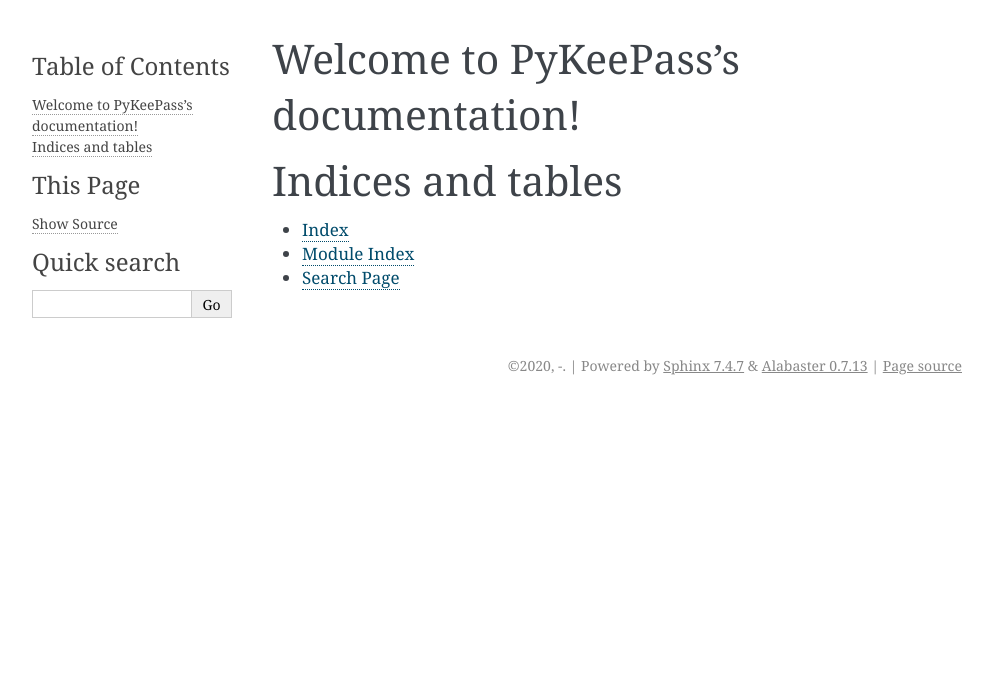
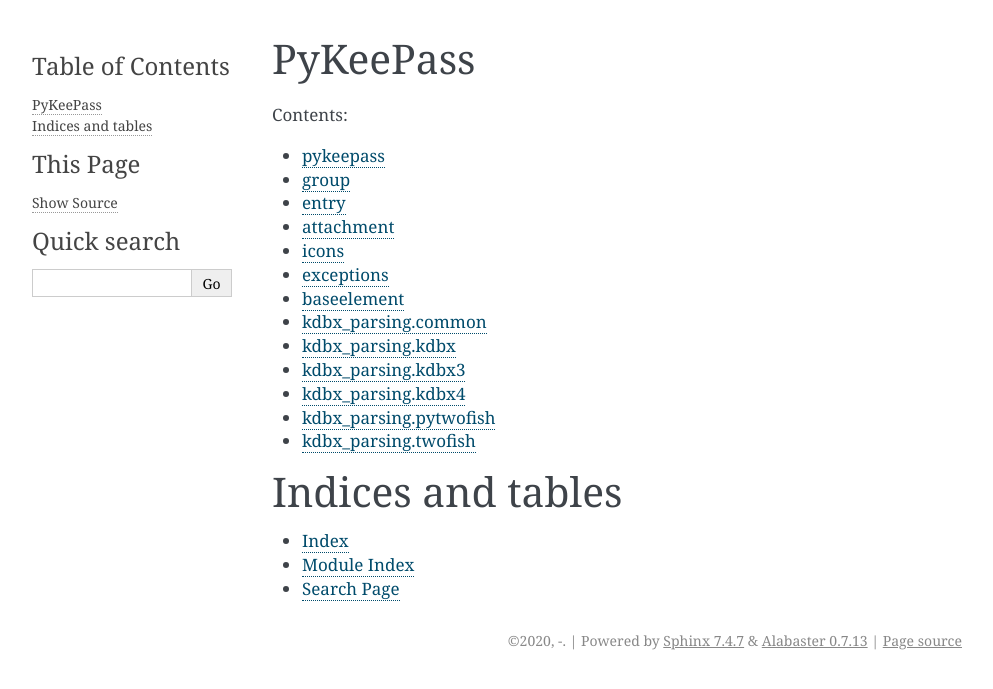
Before and after one commit to libkeepass/pykeepass, a Sphinx documentation site: the page built from doc/source/index.rst, in a window 1280 px wide. Shown: the top 689 px of the page, without its empty margins (148-1141 px from the left). Built offline with Sphinx 7.4.7, drawn with Linux system fonts in a browser that asks for light colours.

Commit message:
add bare-bone module structure as documentation

```diff
--- /dev/null
+++ b/doc/source/attachment.rst
@@ -0,0 +1,5 @@
+attachment
+==========
+
+.. automodule:: pykeepass.attachment
+   :members:
--- /dev/null
+++ b/doc/source/baseelement.rst
@@ -0,0 +1,5 @@
+baseelement
+===========
+
+.. automodule:: pykeepass.baseelement
+   :members:
--- /dev/null
+++ b/doc/source/entry.rst
@@ -0,0 +1,5 @@
+entry
+=====
+
+.. automodule:: pykeepass.entry
+   :members:
--- /dev/null
+++ b/doc/source/exceptions.rst
@@ -0,0 +1,5 @@
+exceptions
+==========
+
+.. automodule:: pykeepass.exceptions
+   :members:
--- /dev/null
+++ b/doc/source/group.rst
@@ -0,0 +1,5 @@
+group
+=====
+
+.. automodule:: pykeepass.group
+   :members:
--- /dev/null
+++ b/doc/source/icons.rst
@@ -0,0 +1,5 @@
+icons
+=====
+
+.. automodule:: pykeepass.icons
+   :members:
--- a/doc/source/index.rst
+++ b/doc/source/index.rst
@@ -1,15 +1,19 @@
-.. PyKeePass documentation master file, created by
-   sphinx-quickstart on Sun Oct  4 23:48:57 2020.
-   You can adapt this file completely to your liking, but it should at least
-   contain the root `toctree` directive.
-
-Welcome to PyKeePass's documentation!
-=====================================
+PyKeePass
+=========
 
 .. toctree::
    :maxdepth: 2
    :caption: Contents:
+   :glob:
 
+   pykeepass
+   group
+   entry
+   attachment
+   icons
+   exceptions
+   baseelement
+   kdbx_parsing/*
 
 
 Indices and tables
--- /dev/null
+++ b/doc/source/kdbx_parsing/common.rst
@@ -0,0 +1,5 @@
+kdbx_parsing.common
+===================
+
+.. automodule:: pykeepass.kdbx_parsing.common
+   :members:
--- /dev/null
+++ b/doc/source/kdbx_parsing/kdbx.rst
@@ -0,0 +1,5 @@
+kdbx_parsing.kdbx
+=================
+
+.. automodule:: pykeepass.kdbx_parsing.kdbx
+   :members:
--- /dev/null
+++ b/doc/source/kdbx_parsing/kdbx3.rst
@@ -0,0 +1,5 @@
+kdbx_parsing.kdbx3
+==================
+
+.. automodule:: pykeepass.kdbx_parsing.kdbx3
+   :members:
--- /dev/null
+++ b/doc/source/kdbx_parsing/kdbx4.rst
@@ -0,0 +1,5 @@
+kdbx_parsing.kdbx4
+==================
+
+.. automodule:: pykeepass.kdbx_parsing.kdbx4
+   :members:
--- /dev/null
+++ b/doc/source/kdbx_parsing/pytwofish.rst
@@ -0,0 +1,5 @@
+kdbx_parsing.pytwofish
+======================
+
+.. automodule:: pykeepass.kdbx_parsing.pytwofish
+   :members:
--- /dev/null
+++ b/doc/source/kdbx_parsing/twofish.rst
@@ -0,0 +1,5 @@
+kdbx_parsing.twofish
+====================
+
+.. automodule:: pykeepass.kdbx_parsing.twofish
+   :members:
--- /dev/null
+++ b/doc/source/pykeepass.rst
@@ -0,0 +1,5 @@
+pykeepass
+=========
+
+.. automodule:: pykeepass.pykeepass
+   :members:
```
